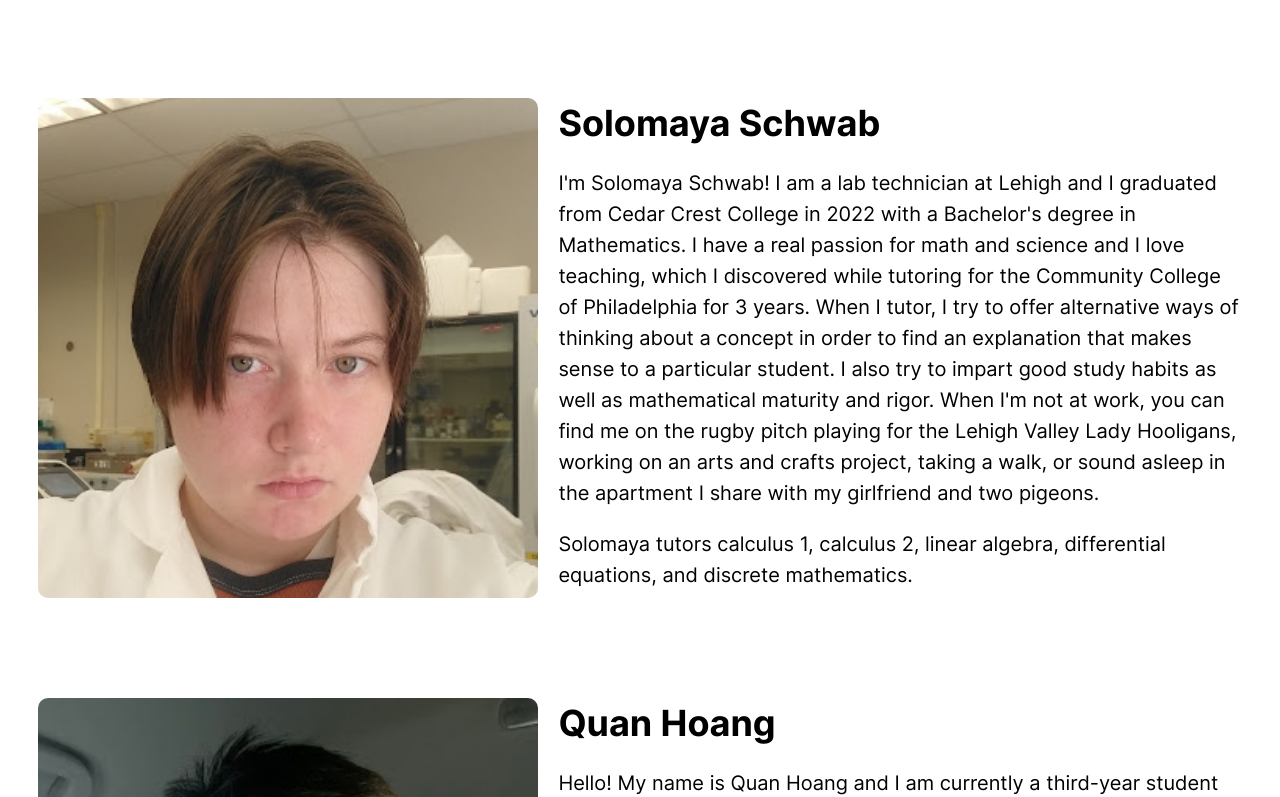
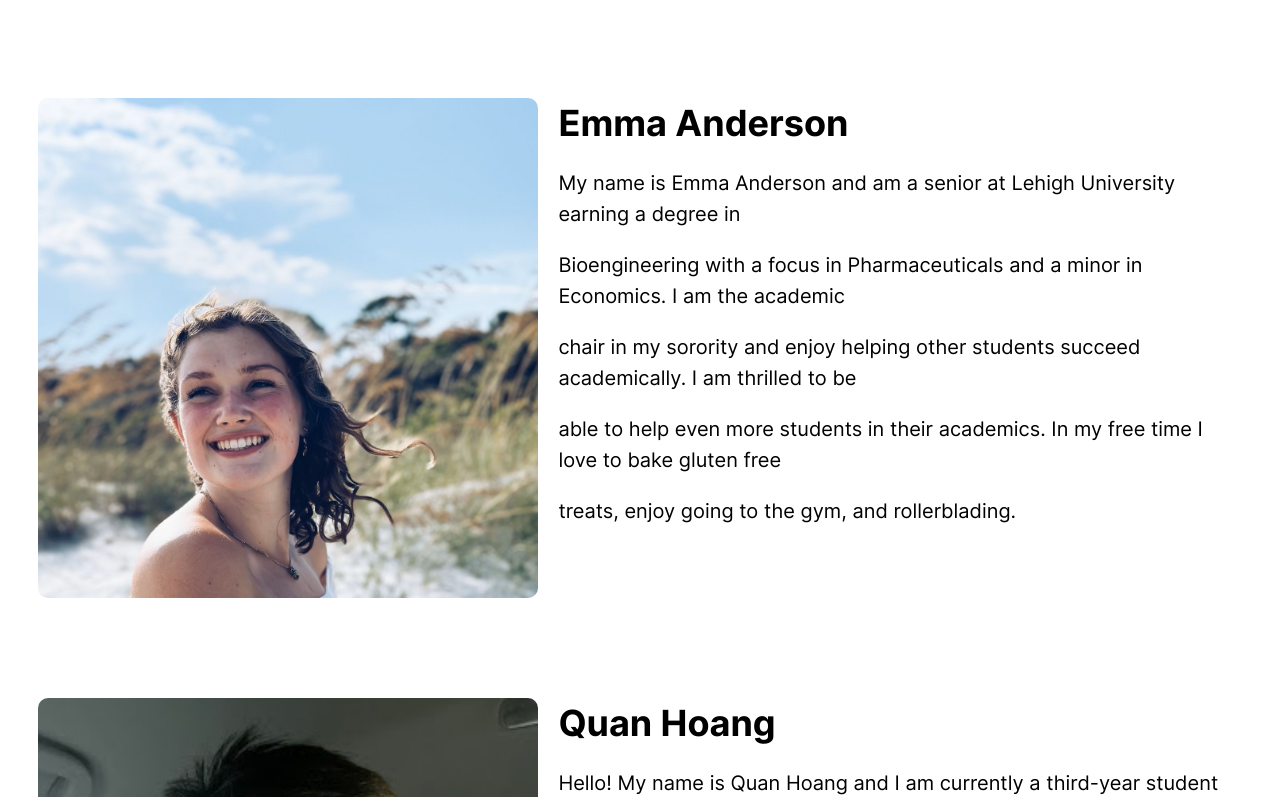
Before and after one commit to jason-lee88/merchant-math-tutoring, a React (Vite) app: page / in a window 1280 px wide. Shown: the part 8747-9544 px from the top of the page. Built offline with nearby package versions, Linux system fonts and the light colour scheme.

Commit message:
add two tutors

```diff
--- a/src/data.ts
+++ b/src/data.ts
@@ -9,6 +9,10 @@ import EthanFisherPerez from "./assets/tutors/ethan-fisher-perez.jpg";
 import AndersHeyniger from "./assets/tutors/anders-heyniger.png";
 import MeganFreid from "./assets/tutors/megan-freid.png";
 import AriannaMorataya from "./assets/tutors/arianna-morataya.jpg";
+import EmmaAnderson from "./assets/tutors/emma-anderson.jpg";
+import JacobBlair from "./assets/tutors/jacob-blair.jpg";
+
+
 interface Data {
   tabs: {
     tabName: string;
@@ -223,15 +227,18 @@ const Data: Data = {
       ],
     },
     {
-      name: "Solomaya Schwab",
-      imagePath: SolomayaSchwab,
+      name: "Emma Anderson",
+      imagePath: EmmaAnderson,
       imagePosition: [70, 70],
       imagePositionMobile: [60, 60],
       imageScaling: 600,
       imageScalingMobile: 400,
       bio: [
-        "I'm Solomaya Schwab! I am a lab technician at Lehigh and I graduated from Cedar Crest College in 2022 with a Bachelor's degree in Mathematics. I have a real passion for math and science and I love teaching, which I discovered while tutoring for the Community College of Philadelphia for 3 years. When I tutor, I try to offer alternative ways of thinking about a concept in order to find an explanation that makes sense to a particular student. I also try to impart good study habits as well as mathematical maturity and rigor. When I'm not at work, you can find me on the rugby pitch playing for the Lehigh Valley Lady Hooligans, working on an arts and crafts project, taking a walk, or sound asleep in the apartment I share with my girlfriend and two pigeons.",
-        "Solomaya tutors calculus 1, calculus 2, linear algebra, differential equations, and discrete mathematics.",
+        "My name is Emma Anderson and am a senior at Lehigh University earning a degree in",
+        "Bioengineering with a focus in Pharmaceuticals and a minor in Economics. I am the academic",
+        "chair in my sorority and enjoy helping other students succeed academically. I am thrilled to be",
+        "able to help even more students in their academics. In my free time I love to bake gluten free",
+        "treats, enjoy going to the gym, and rollerblading.",
       ],
     },
     {
@@ -294,7 +301,19 @@ const Data: Data = {
         "My name is Arianna Morataya and I am a third year Accounting student with a Minor in Spanish. I am also pursuing an Undergraduate International Business Certificate through the College of Business that would accompany my B.S degree. I am from New Jersey but went to boarding school in New Hampshire so I have experienced all types of places. I am in several clubs at Lehigh that include Women of Color Alliance, Lehigh Minorities in Business Alliance, and Women in Business! I also work for the America Reads/Counts Organization that sponsors after-school homework programs for elementary students in the Bethlehem area. As a new tutor, I look forward to assisting students in their accounting courses and helping them succeed overall! ",
         "Arianna tutors finance and accounting."
       ],
-    }
+    },
+    {
+      name: "Jacob Blair",
+      imagePath: JacobBlair,
+      imagePosition: [70, 70],
+      imagePositionMobile: [60, 60],
+      imageScaling: 600,
+      imageScalingMobile: 400,
+      bio: [
+        "My name is Jacob Blair (but most people just call me Blair)! I am a triple degree Junior in Math, Physics, and Electrical Engineering. On campus I have found great interest in physics research on Quark Gluon Plasma, where I have spent time building scintillators (photon detectors) for a particle accelerator. Additionally, I have worked with Professor Daniel Ou-Yang in Biophotonics research. I am the President of Lehigh’s Math Society as well as a Tour Guide and an Orientation Leader. I love interacting with people, and am always open to conversation! I’m from a small town in the middle of nowhere (Woolwich, NJ), and being from the middle of nowhere I have had plenty of time to develop my interests and acquire a taste for natural sciences! I am fundamentally fascinated by the universe and love to share my passion with anyone willing to listen",
+
+      ],
+    },
   ],
   subjects: {
     BIOS: ["045", "115"],
@@ -306,7 +325,8 @@ const Data: Data = {
     ME: ["017", "104", "231", "245"],
     MECH: ["003", "012", "102"],
     PHY: ["011"],
-    ACCT: ["151", "152"]
+    ACCT: ["151", "152"],
+    ECO: ["001"]
   },
 };
 
```
Also changed, not shown: src/assets/tutors/emma-anderson.jpg (added), src/assets/tutors/jacob-blair.jpg (added).
